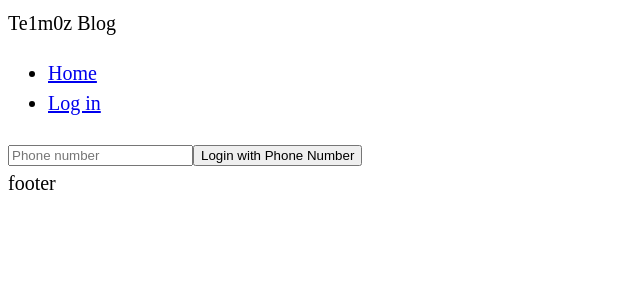
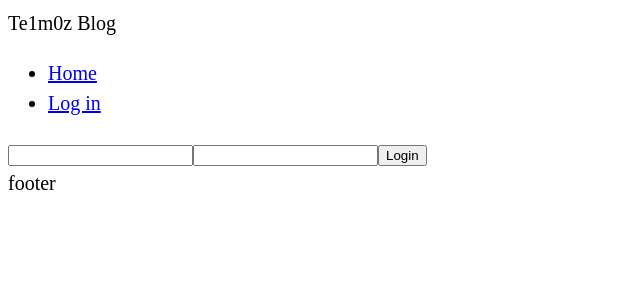
Before and after one commit to Te1m0z/blog-next, a Next.js app: page /login in a window 1280 px wide. Shown: the top 300 px of the page, without its empty margins (0-640 px from the left). Built offline with nearby package versions, Linux system fonts and the light colour scheme; no server answers.

Commit message:
refactoring firebase auth

```diff
--- a/firebase.config.ts
+++ b/firebase.config.ts
@@ -1,23 +1,9 @@
-import { getApp, getApps, initializeApp } from 'firebase/app'
-import { getAuth, PhoneAuthProvider } from 'firebase/auth'
-import { getFirestore } from 'firebase/firestore'
-import { getStorage } from 'firebase/storage'
-
-const firebaseConfig = {
+export const firebaseConfig = {
   apiKey: 'AIzaSyAEOch__PXgzuF_oRdu8iB5PKKPTLVLsAA',
   authDomain: 'te1m0z-blog.firebaseapp.com',
-  databaseURL:
-    'https://te1m0z-blog-default-rtdb.europe-west1.firebasedatabase.app',
+  databaseURL: 'https://te1m0z-blog-default-rtdb.europe-west1.firebasedatabase.app',
   projectId: 'te1m0z-blog',
   storageBucket: 'te1m0z-blog.appspot.com',
   messagingSenderId: '627042806351',
   appId: '1:627042806351:web:523c58713e29e70e4c983a',
 }
-
-const app = !getApps().length ? initializeApp(firebaseConfig) : getApp()
-const auth = getAuth(app)
-const db = getFirestore(app)
-const storage = getStorage(app)
-//const authProviderPhone = new PhoneAuthProvider(auth)
-
-export { app, auth, db, storage }
--- a/next.config.js
+++ b/next.config.js
@@ -1,7 +1,7 @@
 //const next = require('next')
 
 const nextConfig = {
-  reactStrictMode: true,
+  reactStrictMode: false,
 }
 
 module.exports = nextConfig
--- a/package.json
+++ b/package.json
@@ -12,14 +12,18 @@
     "@types/node": "18.15.11",
     "@types/react": "18.0.35",
     "@types/react-dom": "18.0.11",
+    "classnames": "^2.3.2",
     "eslint": "8.38.0",
     "eslint-config-next": "13.3.0",
     "firebase": "^9.19.1",
+    "imask": "^7.0.1",
     "lodash.debounce": "^4.0.8",
     "next": "13.3.0",
     "react": "18.2.0",
     "react-dom": "18.2.0",
     "react-firebase-hooks": "^5.1.1",
+    "react-hot-toast": "^2.4.1",
+    "react-input-mask": "^2.0.4",
     "typescript": "5.0.4",
     "uuid": "^9.0.0"
   },
--- /dev/null
+++ b/src/entry/firebase.ts
@@ -0,0 +1,13 @@
+import { getApp, getApps, initializeApp } from 'firebase/app'
+import { getAuth } from 'firebase/auth'
+import { getFirestore } from 'firebase/firestore'
+import { getStorage } from 'firebase/storage'
+import { firebaseConfig } from '~/firebase.config'
+
+const app = !getApps().length ? initializeApp(firebaseConfig) : getApp()
+const auth = getAuth(app)
+const db = getFirestore(app)
+const storage = getStorage(app)
+//const authProviderPhone = new PhoneAuthProvider(auth)
+
+export { app, auth, db, storage }
--- /dev/null
+++ b/src/firebase/login.ts
@@ -0,0 +1,3 @@
+const Login = () => {
+    const
+}
--- a/src/hooks/useUserData.ts
+++ b/src/hooks/useUserData.ts
@@ -1,7 +1,7 @@
 import { doc, getFirestore, onSnapshot } from 'firebase/firestore'
 import { useEffect, useState } from 'react'
 import { useAuthState } from 'react-firebase-hooks/auth'
-import { auth } from '~/firebase.config'
+import { auth } from '@/entry/firebase'
 
 export function useUserData() {
   const [user] = useAuthState(auth)
--- a/src/modules/index.ts
+++ b/src/modules/index.ts
@@ -1 +1 @@
-//export { * } from './auth'
+export * from './auth'
--- a/src/pages/_app.tsx
+++ b/src/pages/_app.tsx
@@ -1,19 +1,32 @@
 import type { AppProps } from 'next/app'
 import { UserAuthContext } from '@/contexts/UserAuthContext'
 import { useUserData } from '@/hooks/useUserData'
+import { Toaster } from 'react-hot-toast'
 import AppLayout from '@/components/layout'
 
 /* STYLES */
 import '@/styles/app.scss'
 
-export default function App({ Component, pageProps }: AppProps) {
+const App = ({ Component, pageProps }: AppProps) => {
   const userData = useUserData()
 
   return (
     <UserAuthContext.Provider value={userData}>
       <AppLayout>
         <Component {...pageProps} />
+        <Toaster
+          toastOptions={{
+            success: {
+              position: 'top-center'
+            },
+            error: {
+              position: 'top-right'
+            },
+          }}
+        />
       </AppLayout>
     </UserAuthContext.Provider>
   )
 }
+
+export default App
--- a/src/pages/login/index.tsx
+++ b/src/pages/login/index.tsx
@@ -1,57 +1,122 @@
 import type { NextPage } from 'next'
-//import { useRouter } from 'next/router'
-import { useState, useEffect, useRef } from 'react'
-import { RecaptchaVerifier } from 'firebase/auth'
-import { auth } from '~/firebase.config'
-import { loginWithPhone } from '@/services/auth'
-//import LogInForm from '@/components/forms/LogInForm'
+import { useRouter } from 'next/router'
+import { useState, useEffect, useRef, FormEvent, ChangeEvent } from 'react'
+import cn from 'classnames'
+import { signInWithEmailAndPassword } from 'firebase/auth'
+//const InputMask = require('react-input-mask')
+import toast from 'react-hot-toast'
+import { auth } from '@/entry/firebase'
+
+type FormErrors = { [key: string]: boolean }
+
+const notifications = {
+  success: {
+    login: 'You succesfully logged in',
+  },
+  error: {
+    login: 'Wrong login or password',
+    some: 'Somethin went wrong',
+    email: {
+      empty: 'Email can not be empty',
+    },
+    password: {
+      empty: 'Password can not be empty',
+    },
+    code: 'Wrong code',
+  },
+}
+
+const errorDefault = {
+  email: false,
+  password: false,
+}
 
 const LoginPage: NextPage = () => {
-  //const router = useRouter()
-  const [phone, setPhone] = useState<string>('')
-  const [verifier, setVerifier] = useState<RecaptchaVerifier | null>(null)
-  const verifierContainerRef = useRef<HTMLDivElement | null>(null)
+  /* REFS */
 
-  useEffect(() => {
-    // const isLoggedIn = false
-    // if (isLoggedIn) router.push('/')
-    if (!verifier && verifierContainerRef.current) {
-      const verifier = new RecaptchaVerifier(
-        verifierContainerRef.current,
-        { size: 'invisible' },
-        auth
-      )
-      setVerifier(verifier)
-    }
-  }, [verifier])
+  const verifierRef = useRef<HTMLDivElement | null>(null)
+  //const inputPhoneRef = useRef<HTMLInputElement | null>(null)
 
-  const handleLogin = async (phoneNumber: string) => {
-    if (!verifier) return
-    try {
-      const r = await loginWithPhone(phoneNumber, verifier)
-      console.log(r)
-      // Verification code sent, handle the next steps
-    } catch (error) {
-      console.error('Error logging in with phone number:', error)
-    }
+  /* STATES */
+
+  // телефон
+  const [email, setEmail] = useState('')
+  const [password, setPassword] = useState('')
+  const [errors, setError] = useState<FormErrors>(errorDefault)
+
+  const router = useRouter()
+
+  /* HOOKS */
+
+  // useEffect(() => {
+  //   console.log('router')
+  //   const isLoggedIn = false
+  //   if (isLoggedIn) router.push('/')
+  // }, [router])
+
+  /* METHODS */
+
+  // const login = async () => {
+  //   try {
+  //     const response = await signInWithEmailAndPassword(auth, email, password)
+  //     console.log(response)
+  //   } catch (error) {
+  //     toast.error(notifications.error.some)
+  //     console.log(error)
+  //   }
+  // }
+
+  // Проверка полей формы
+  // true - проверка успешно прошла
+  // false - есть ошибки
+  const validateLoginForm = () => {
+    // затем проверки
+    setError(() => {
+      // по дефолту перед проверкой - ошибок нет
+      const updatedErrors = errorDefault
+      if (!email) updatedErrors.email = true
+      if (!password) updatedErrors.password = true
+      return updatedErrors
+    })
+
+    return Object.values(errors).every((isError) => !isError)
+  }
+
+  /* HANDLERS */
+
+  const handlerFormPhoneSubmit = (event: FormEvent<HTMLFormElement>) => {
+    event.preventDefault()
+    event.stopPropagation()
+    console.log(validateLoginForm())
+    //if (!validateLoginForm()) return
+    //login()
+  }
+
+  const handlerEmailInput = (event: ChangeEvent<HTMLInputElement>) => {
+    setEmail(event.target.value)
+  }
+
+  const handlerPasswordInput = (event: ChangeEvent<HTMLInputElement>) => {
+    setPassword(event.target.value)
   }
 
   return (
-    <div>
-      <div ref={verifierContainerRef}></div>
-      <form
-        onSubmit={(e) => {
-          e.preventDefault()
-          handleLogin(phone)
-        }}
-      >
+    <div className='login-page'>
+      <div ref={verifierRef}></div>
+      <form onSubmit={handlerFormPhoneSubmit}>
         <input
           type='text'
-          onInput={(e) => setPhone(e.target.value)}
-          value={phone}
-          placeholder='Phone number'
+          value={email}
+          onInput={handlerEmailInput}
+          className={cn({ error: errors.email })}
         />
-        <button type='submit'>Login with Phone Number</button>
+        <input
+          type='text'
+          value={password}
+          onInput={handlerPasswordInput}
+          className={cn({ error: errors.password })}
+        />
+        <button type='submit'>Login</button>
       </form>
     </div>
   )
```
Also changed, not shown: src/modules/auth.ts (+14 -7 lines), src/interfaces/Post.ts (renamed from src/typings/Post.ts), src/interfaces/User.ts (renamed from src/typings/User.ts), 1 other file (tests, documents, lock files or other folders).
